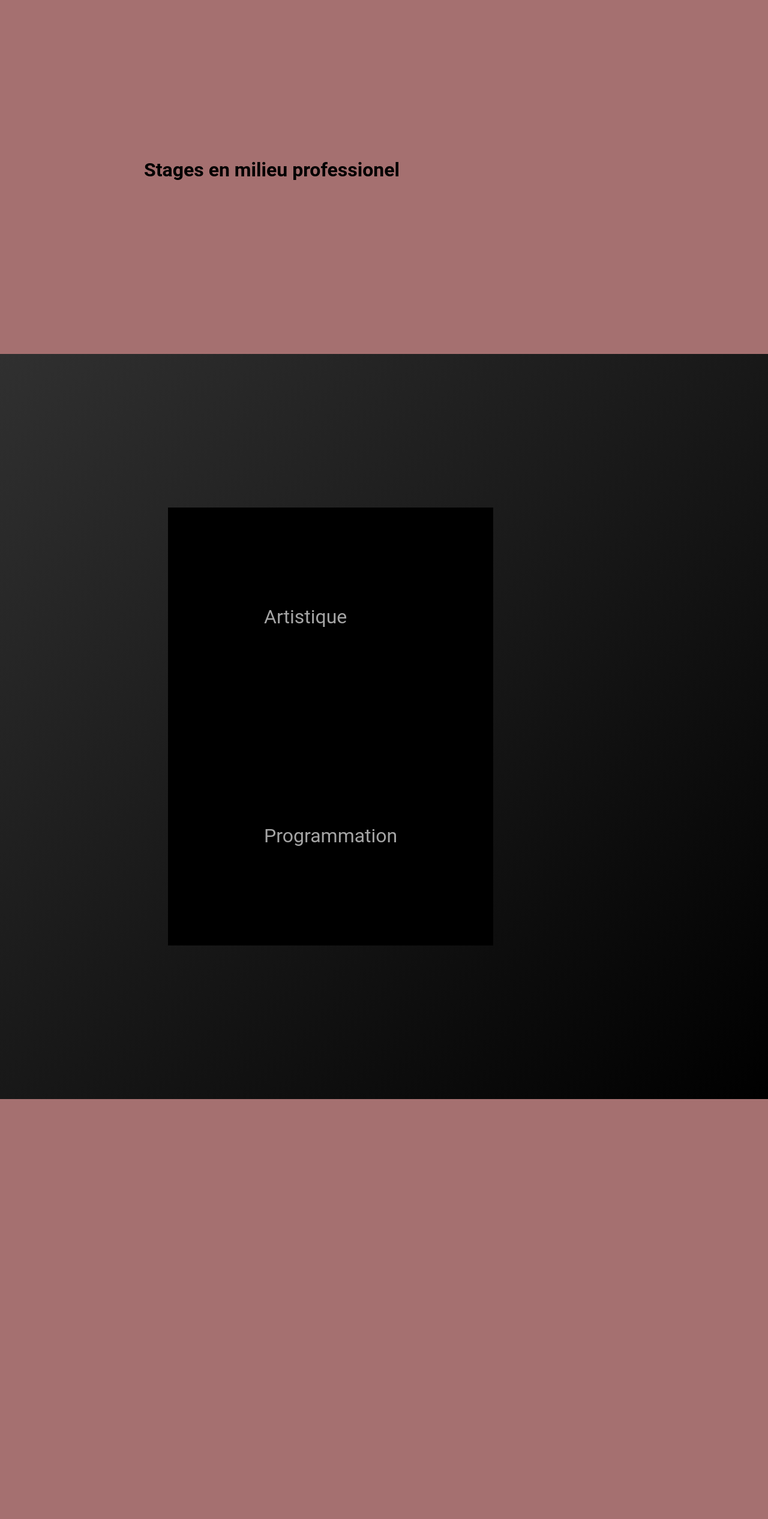
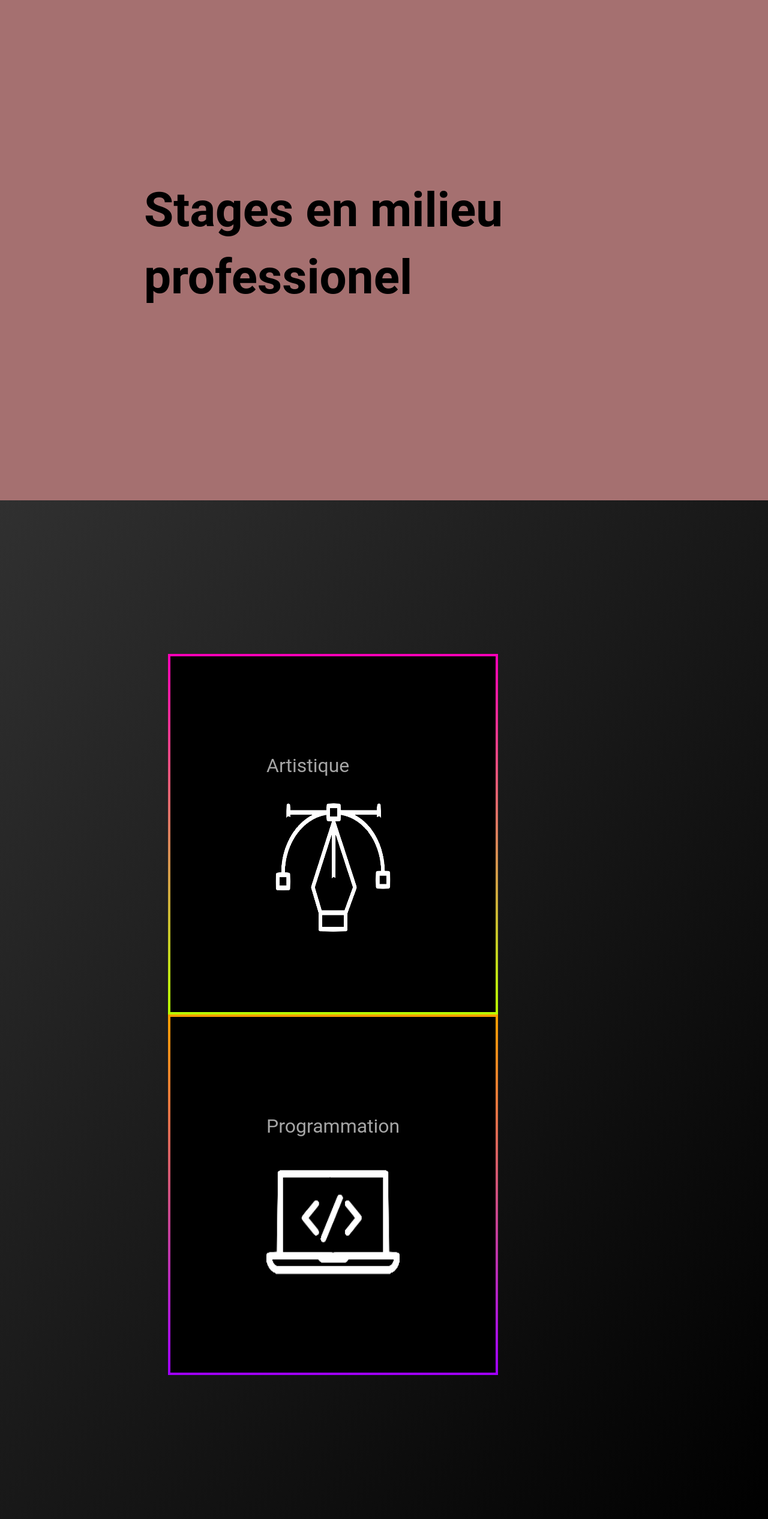
Before and after one commit to JoelTremblay/tim-sans-sommeil, a PHP site: page /html/stages.html in a window 1280 px wide. Shown: the top 2532 px of the page at 60% size. Before the commit the page ends 1832 px from the top, so only its background shows below. Run offline with PHP 8.4, Linux system fonts and the light colour scheme.

Commit message:
avancement #2
Ajout de détails et médias supplémentaires

```diff
--- a/html/stages.html
+++ b/html/stages.html
@@ -17,8 +17,8 @@
   </section>
   <section class="categories">
     <ul>
-      <li><a href="">Artistique</a></li>
-      <li><a href="">Programmation</a></li>
+      <li><a href="#">Artistique</a><img src="medias/images/art.png" alt=""></li>
+      <li><a href="#">Programmation</a><img src="medias/images/prog.png" alt=""></li>
     </ul>
   </section>
 </body>
--- a/sass/stages-general.scss
+++ b/sass/stages-general.scss
@@ -5,6 +5,10 @@ $gris: #A5A5A5;
 // Couleurs fond
 $debut-gradient: #303030;
 $temp: #A57070;
+$rose-creation: #FF00B8;
+$vert-creation: #B8FF01;
+$orange-prog: #FF9F00;
+$mauve-prog: #A000FF;
 
 .entete-stages {
   padding: 15em;
@@ -13,6 +17,7 @@ $temp: #A57070;
 
 h1 {
   font-family: 'Roboto';
+  font-size: 5em;
   color: $noir;
 }
 
@@ -37,5 +42,23 @@ ul {
       font-family: 'Roboto';
       font-size: 2em;
     }
+
+    img {
+      display: inline-block;
+      width: 100%;
+      height: 100%;
+    }
   }
 }
+
+li:first-child {
+  border: 0.3em solid;
+  border-image-source: linear-gradient($rose-creation, $vert-creation);
+  border-image-slice: 1;
+}
+
+li:last-child {
+  border: 0.3em solid;
+  border-image-source: linear-gradient($orange-prog, $mauve-prog);
+  border-image-slice: 1;
+}
--- a/stages-general.css
+++ b/stages-general.css
@@ -5,6 +5,7 @@
 
 h1 {
   font-family: 'Roboto';
+  font-size: 5em;
   color: #000000;
 }
 
@@ -31,4 +32,22 @@ ul li a {
   font-family: 'Roboto';
   font-size: 2em;
 }
+
+ul li img {
+  display: inline-block;
+  width: 100%;
+  height: 100%;
+}
+
+li:first-child {
+  border: 0.3em solid;
+  border-image-source: linear-gradient(#FF00B8, #B8FF01);
+  border-image-slice: 1;
+}
+
+li:last-child {
+  border: 0.3em solid;
+  border-image-source: linear-gradient(#FF9F00, #A000FF);
+  border-image-slice: 1;
+}
 /*# sourceMappingURL=stages-general.css.map */
```
Also changed, not shown: medias/images/art.png (added), medias/images/prog.png (added), 1 other file.
